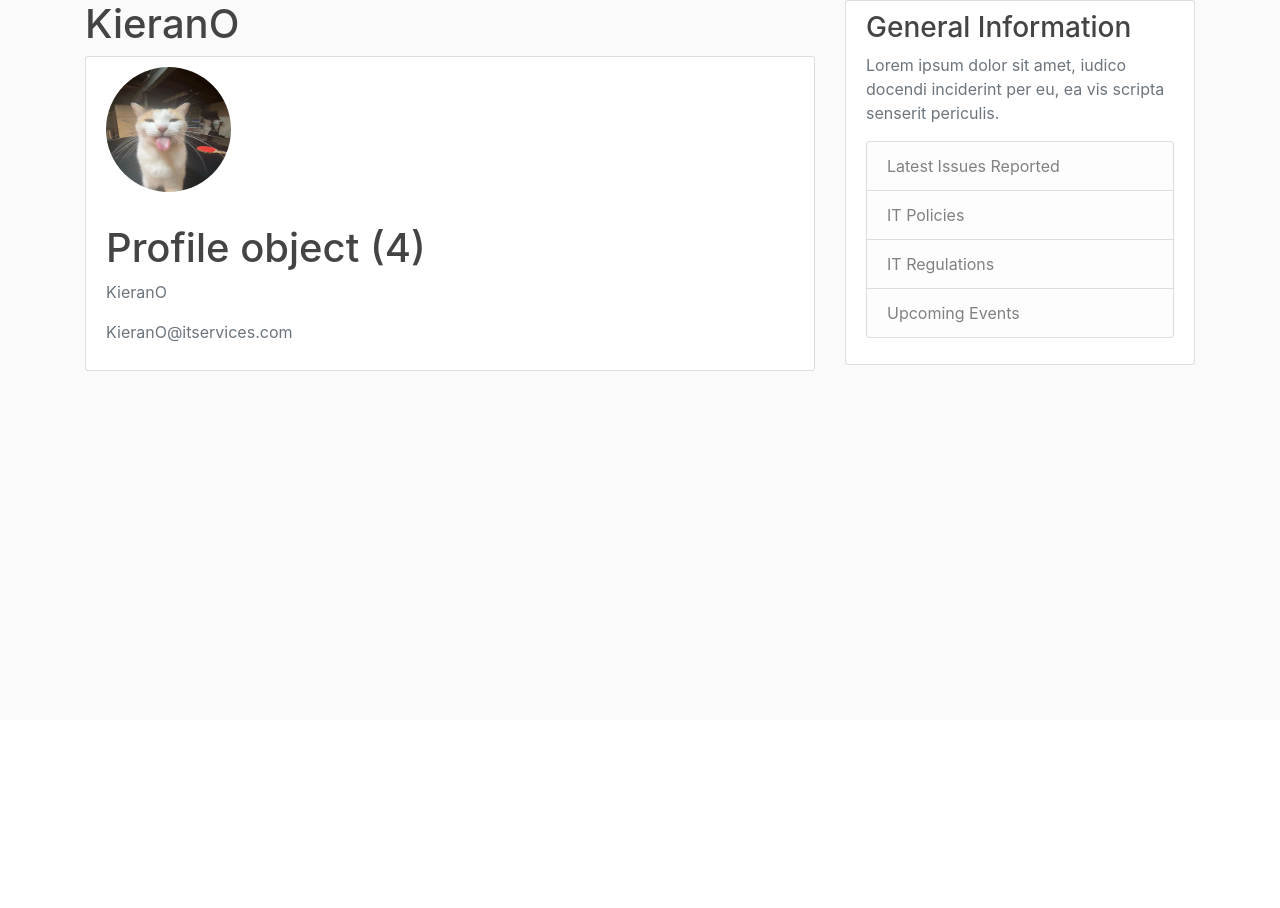
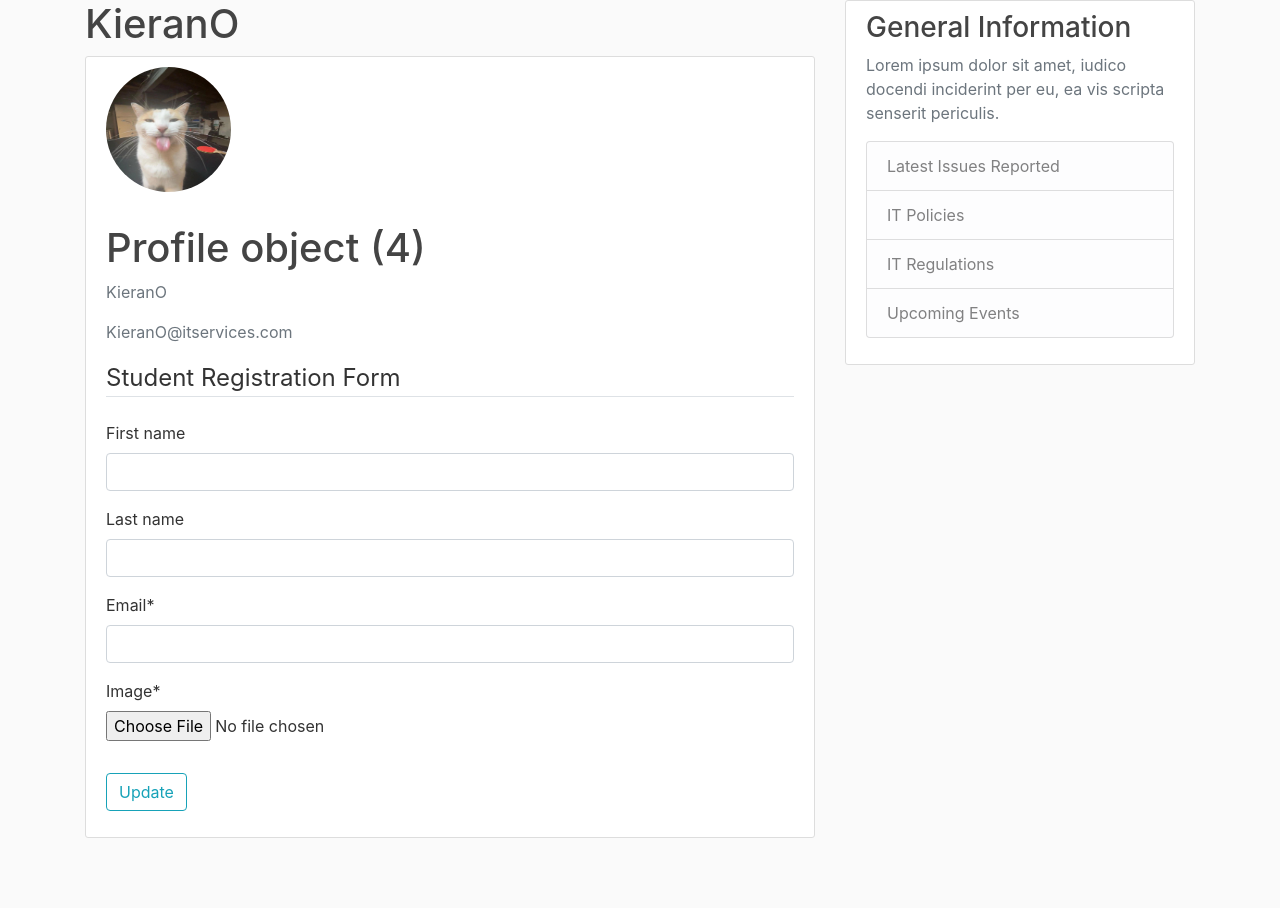
Before and after one commit to C1026327/django, a Django app: template users/templates/users/profile.html in a window 1280 px wide. Shown: the part 80-988 px from the top of the page. Before the commit the page ends 451 px from the top, so only its background shows below. Run offline with Django 4.2, Linux system fonts and the light colour scheme; the template is opened without the code that fills it: values that come from a table or form of the project are taken from there, others are empty; a user stored in the database is signed in; data comes from the database, SQL or seed files in the repository; both versions use the stored data as it was after the commit; some libraries are stand-ins or nearby versions.

Commit message:
It kinda works kinda doesn't

```diff
--- a/users/apps.py
+++ b/users/apps.py
@@ -4,3 +4,6 @@ from django.apps import AppConfig
 class UsersConfig(AppConfig):
     default_auto_field = 'django.db.models.BigAutoField'
     name = 'users'
+
+def ready(self):
+    from .signals import create_profile
--- a/users/forms.py
+++ b/users/forms.py
@@ -1,6 +1,7 @@
 from django import forms
 from django.contrib.auth.models import User
 from django.contrib.auth.forms import UserCreationForm
+from .models import Profile
 
 class UserRegisterForm(UserCreationForm):
     email = forms.EmailField(label = 'Email address', help_text = 'Your SHU email address.')
@@ -8,3 +9,14 @@ class UserRegisterForm(UserCreationForm):
     class Meta:
         model = User
         fields = ['username', 'first_name', 'last_name', 'email', 'password1', 'password2']
+
+class UserUpdateForm(forms.ModelForm):
+    email = forms.EmailField()
+    class Meta:
+        model = User
+        fields = ['first_name', 'last_name', 'email']
+
+class ProfileUpdateForm(forms.ModelForm):
+    class Meta:
+        model = Profile
+        fields = ['image']
--- a/users/templates/users/profile.html
+++ b/users/templates/users/profile.html
@@ -1,4 +1,5 @@
 {% extends "itreporting/base.html" %}
+{% load crispy_forms_tags %}
 {% block content %}
 <h1>{{ user.username }}</h1>
 <div class="content-section">
@@ -10,5 +11,15 @@
         <p class="text-secondary">{{user.username}}</p>
         <p class="text-secondary">{{user.email}}</p>
     </div>
+    <form method="POST" enctype="multipart/form-data">
+        {% csrf_token %}
+        <fieldset class="form-group">
+            <legend class="border-bottom mb-4">Student Registration Form</legend>
+            {{ u_form | crispy }}
+            {{ p_form | crispy }}
+        </fieldset>
+        <div class="form-group">
+            <button class="btn btn-outline-info" type="submit">Update</button>
+        </div>
 </div>
 {% endblock content %}
```
Also changed, not shown: users/signals.py (added, +10 -0 lines), users/views.py (+15 -2 lines), db.sqlite3.
